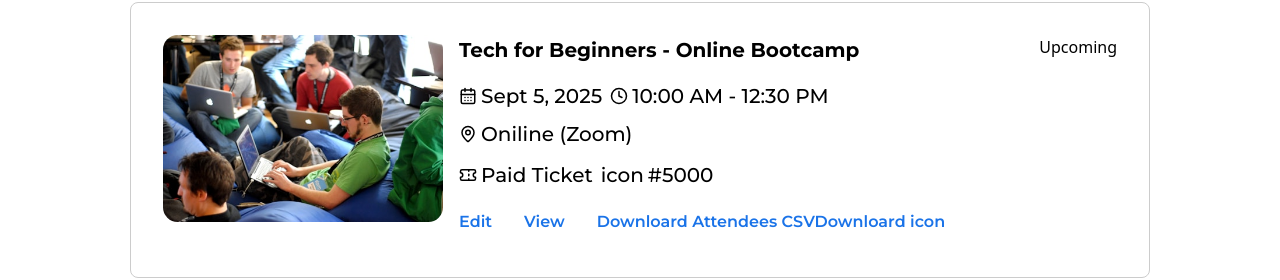
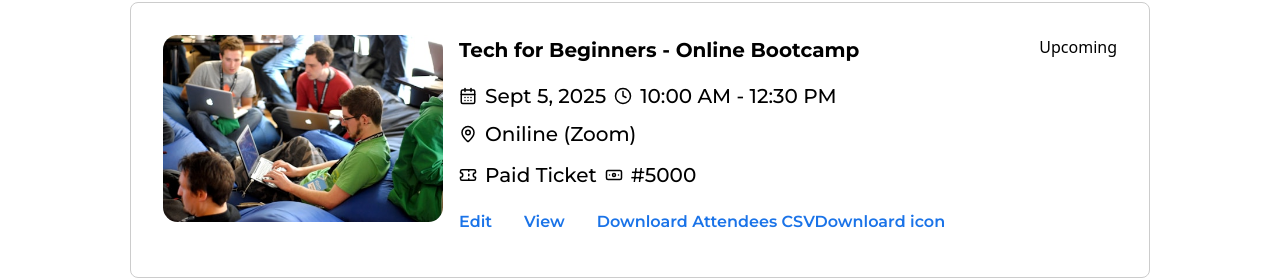
Before and after one commit to mafindijr/easy-ticketing-app, a React (Vite) app: page /dashboard in a window 1280 px wide. Shown: the part 425-705 px from the top of the page. Built offline with nearby package versions, Linux system fonts and the light colour scheme.

Commit message:
done styling the fonts

```diff
--- a/src/components/events-cards.jsx
+++ b/src/components/events-cards.jsx
@@ -4,6 +4,7 @@ import {
     Clock,
     MapPin,
     Ticket,
+    Banknote
  } from 'lucide-react'
 
 export default function OrganizersDashboardEventsCards() {
@@ -22,28 +23,28 @@ export default function OrganizersDashboardEventsCards() {
               <div className="flex flex-col gap-2 text-[20px] font-montserrat font-[500] leading-full">
                 <div><h4 className="text-[20px] leading-[30px] font-bold font-montserrat mb-2">Tech for Beginners - Online Bootcamp</h4></div>
                 <div className='inline-flex gap-2'>
-                  <p className='inline-flex gap-1 items-center'>
+                  <p className='inline-flex gap-2 items-center'>
                     <span><CalendarDays className='w-[18px] h-[20px]' /></span>
                     <span>Sept 5, 2025</span>
                   </p>
-                  <p className='inline-flex gap-1 items-center'>
+                  <p className='inline-flex gap-2 items-center'>
                     <span><Clock className='w-[18px] h-[20px]' /></span>
                     <span>10:00 AM - 12:30 PM</span>
                   </p>
                 </div>
                 <div>
-                  <p className='inline-flex gap-1 items-center'>
+                  <p className='inline-flex gap-2 items-center'>
                     <span><MapPin className='w-[18px] h-[20px]' /></span>
                     <span>Oniline (Zoom)</span>
                   </p>
                 </div>
                 <div className='inline-flex gap-2'>
-                  <p className='inline-flex gap-1 items-center'>
+                  <p className='inline-flex gap-2 items-center'>
                     <span><Ticket className='w-[18px] h-[20px]' /></span>
                     <span>Paid Ticket</span>
                   </p>
-                  <p className='inline-flex gap-1'>
-                    <span>icon</span>
+                  <p className='inline-flex gap-2 items-center'>
+                    <span><Banknote className='w-[18px] h-[20px]' /></span>
                     <span>#5000</span>
                   </p>
                 </div>
```
